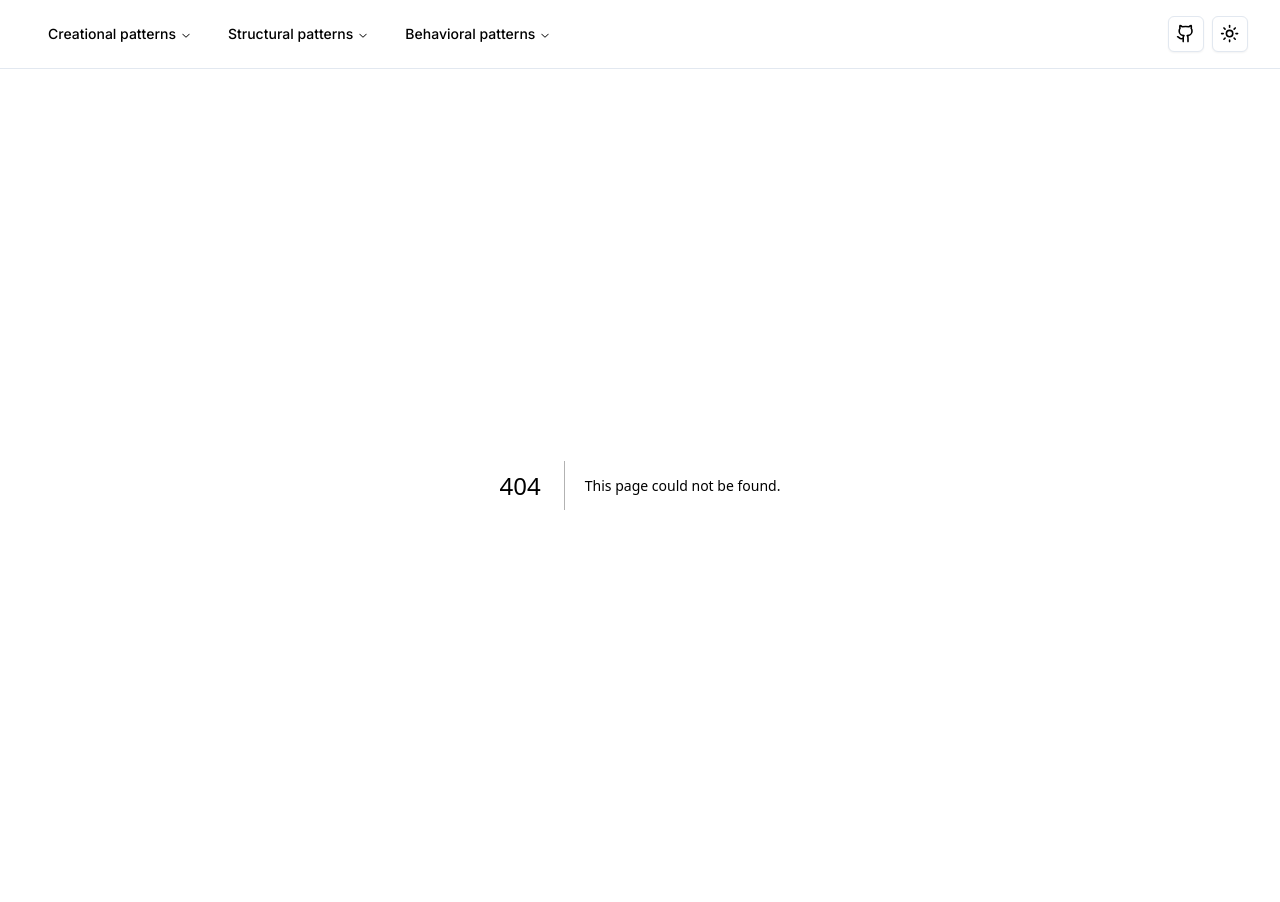
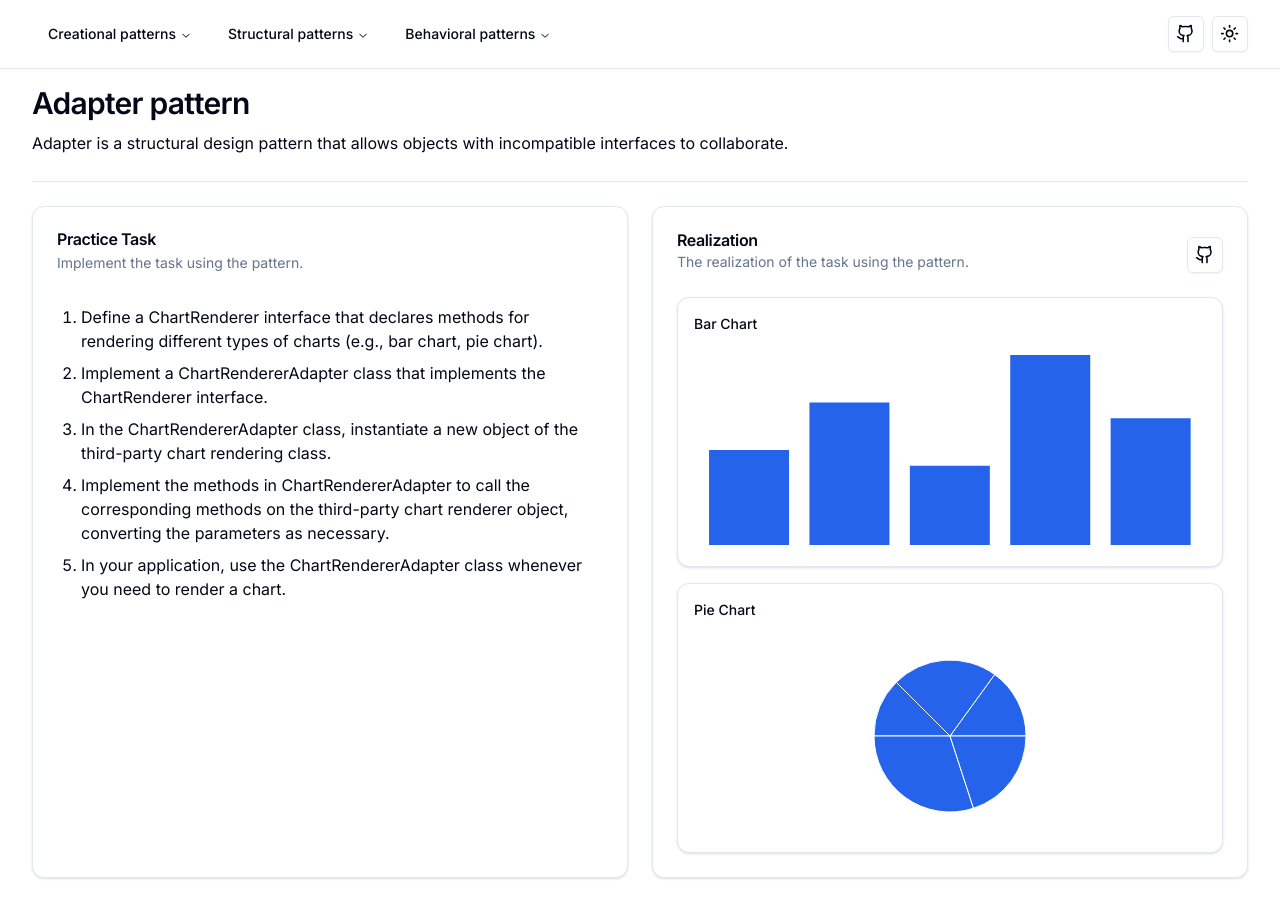
Before and after one commit to oleksandr-kondratiev/design-patters, a Next.js app: page /structural/adapter in a window 1280 px wide. Before the commit this address had no page. Built offline with nearby package versions, Linux system fonts and the light colour scheme.

Commit message:
Feature: Adapter

```diff
--- a/package.json
+++ b/package.json
@@ -29,6 +29,7 @@
     "react": "^18",
     "react-dom": "^18",
     "react-hook-form": "^7.52.0",
+    "recharts": "^2.15.1",
     "sonner": "^1.5.0",
     "tailwind-merge": "^2.3.0",
     "tailwindcss-animate": "^1.0.7",
--- /dev/null
+++ b/src/app/structural/adapter/page.tsx
@@ -0,0 +1,25 @@
+// patterns
+import { Adapter } from "@/patterns/adapter/adapter";
+
+// components
+import { PatternWrapper } from "@/components/pattern-wrapper/pattern-wrapper";
+
+const AdapterPage = () => {
+  return (
+    <PatternWrapper
+      title="Adapter pattern"
+      subtitle="Adapter is a structural design pattern that allows objects with incompatible interfaces to collaborate."
+      task={[
+        "Define a ChartRenderer interface that declares methods for rendering different types of charts (e.g., bar chart, pie chart).",
+        "Implement a ChartRendererAdapter class that implements the ChartRenderer interface.",
+        "In the ChartRendererAdapter class, instantiate a new object of the third-party chart rendering class.",
+        "Implement the methods in ChartRendererAdapter to call the corresponding methods on the third-party chart renderer object, converting the parameters as necessary.",
+        "In your application, use the ChartRendererAdapter class whenever you need to render a chart.",
+      ]}
+      realization={<Adapter />}
+      link="adapter/adapter.tsx"
+    />
+  );
+};
+
+export default AdapterPage;
--- /dev/null
+++ b/src/patterns/adapter/adapter.tsx
@@ -0,0 +1,92 @@
+"use client";
+
+import React from "react";
+import { Card } from "@/components/ui/card";
+import {
+  BarChart,
+  Bar,
+  PieChart,
+  Pie,
+  ResponsiveContainer,
+  Tooltip,
+} from "recharts";
+
+class ThirdPartyChartData {
+  generateBarData(data: number[]) {
+    return data.map((value, index) => ({
+      name: `Data ${index + 1}`,
+      value: value,
+    }));
+  }
+
+  generatePieData(segments: number[]) {
+    return segments.map((value, index) => ({
+      name: `Segment ${index + 1}`,
+      value: value,
+    }));
+  }
+}
+
+interface ChartRenderer {
+  renderBarChart(data: number[], color: string): JSX.Element;
+  renderPieChart(data: number[], backgroundColor: string): JSX.Element;
+}
+
+class ChartRendererAdapter implements ChartRenderer {
+  private thirdPartyChart: ThirdPartyChartData;
+
+  constructor() {
+    this.thirdPartyChart = new ThirdPartyChartData();
+  }
+
+  renderBarChart(data: number[], color: string): JSX.Element {
+    const chartData = this.thirdPartyChart.generateBarData(data);
+
+    return (
+      <ResponsiveContainer width="100%" height={200}>
+        <BarChart data={chartData}>
+          <Tooltip />
+          <Bar dataKey="value" fill={color} />
+        </BarChart>
+      </ResponsiveContainer>
+    );
+  }
+
+  renderPieChart(data: number[], backgroundColor: string): JSX.Element {
+    const chartData = this.thirdPartyChart.generatePieData(data);
+
+    return (
+      <ResponsiveContainer width="100%" height={200}>
+        <PieChart>
+          <Tooltip />
+          <Pie
+            data={chartData}
+            dataKey="value"
+            nameKey="name"
+            cx="50%"
+            cy="50%"
+            fill={backgroundColor}
+          />
+        </PieChart>
+      </ResponsiveContainer>
+    );
+  }
+}
+
+export const Adapter = () => {
+  const chartData = [30, 45, 25, 60, 40];
+  const chartRenderer = new ChartRendererAdapter();
+
+  return (
+    <div className="w-full space-y-4">
+      <Card className="p-4">
+        <h3 className="mb-4 text-sm font-medium">Bar Chart</h3>
+        {chartRenderer.renderBarChart(chartData, "#2563eb")}
+      </Card>
+      <Card className="p-4">
+        <h3 className="mb-4 text-sm font-medium">Pie Chart</h3>
+        {chartRenderer.renderPieChart(chartData, "#2563eb")}
+      </Card>
+    </div>
+  );
+};
```
Also changed, not shown: 1 other file (tests, documents, lock files or other folders).
